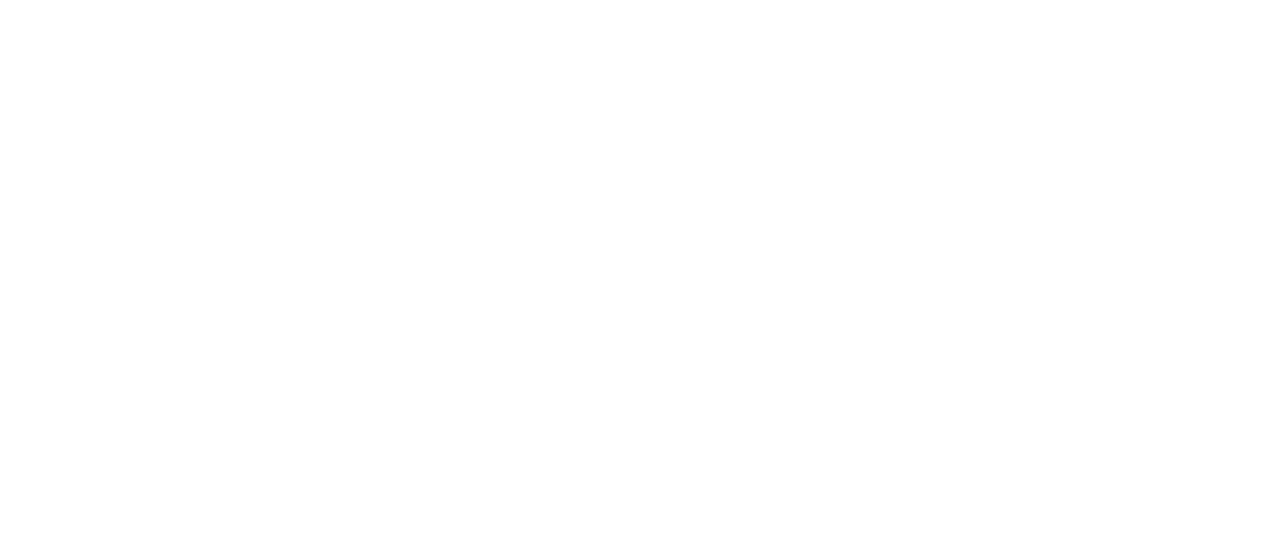
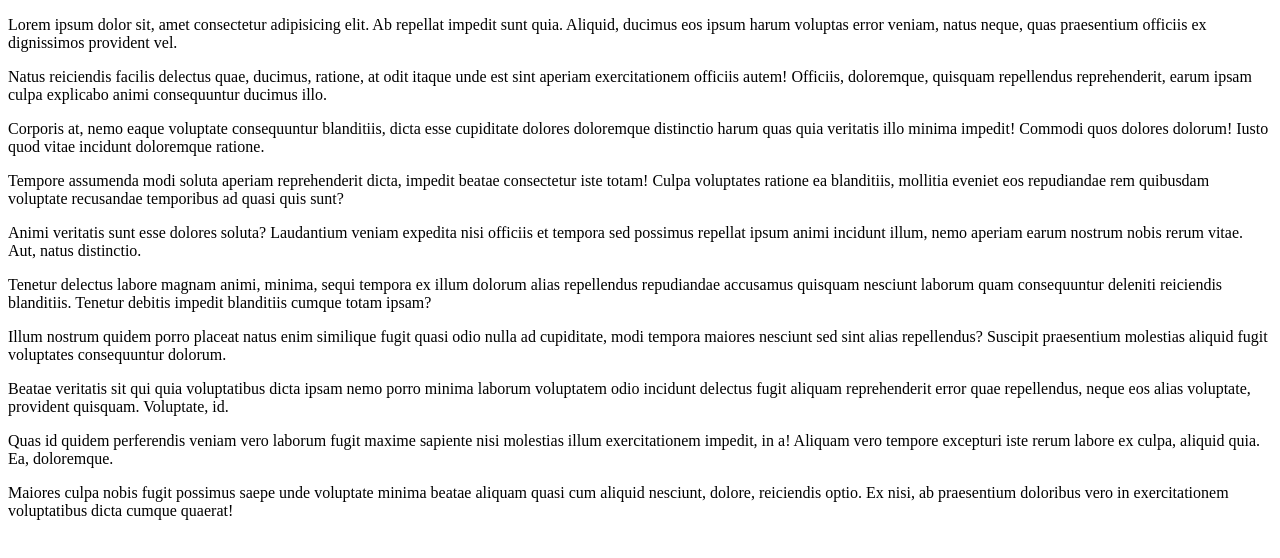
Before and after one commit to AlinurAbdyiskakov/new-lesson1, a plain HTML site: page index.html in a window 1280 px wide. Drawn offline with Linux system fonts and the light colour scheme.

Commit message:
add p and lorem

```diff
--- a/index.html
+++ b/index.html
@@ -1,16 +1,71 @@
 <!DOCTYPE html>
 <html lang="en">
-<head>
-    <meta charset="UTF-8">
-    <meta name="viewport" content="width=device-width, initial-scale=1.0">
+  <head>
+    <meta charset="UTF-8" />
+    <meta name="viewport" content="width=device-width, initial-scale=1.0" />
     <title>javascript1</title>
-</head>
-<body>
+  </head>
+  <body>
+    <p>
+      Lorem ipsum dolor sit, amet consectetur adipisicing elit. Ab repellat
+      impedit sunt quia. Aliquid, ducimus eos ipsum harum voluptas error veniam,
+      natus neque, quas praesentium officiis ex dignissimos provident vel.
+    </p>
+    <p>
+      Natus reiciendis facilis delectus quae, ducimus, ratione, at odit itaque
+      unde est sint aperiam exercitationem officiis autem! Officiis, doloremque,
+      quisquam repellendus reprehenderit, earum ipsam culpa explicabo animi
+      consequuntur ducimus illo.
+    </p>
+    <p>
+      Corporis at, nemo eaque voluptate consequuntur blanditiis, dicta esse
+      cupiditate dolores doloremque distinctio harum quas quia veritatis illo
+      minima impedit! Commodi quos dolores dolorum! Iusto quod vitae incidunt
+      doloremque ratione.
+    </p>
+    <p>
+      Tempore assumenda modi soluta aperiam reprehenderit dicta, impedit beatae
+      consectetur iste totam! Culpa voluptates ratione ea blanditiis, mollitia
+      eveniet eos repudiandae rem quibusdam voluptate recusandae temporibus ad
+      quasi quis sunt?
+    </p>
+    <p>
+      Animi veritatis sunt esse dolores soluta? Laudantium veniam expedita nisi
+      officiis et tempora sed possimus repellat ipsum animi incidunt illum, nemo
+      aperiam earum nostrum nobis rerum vitae. Aut, natus distinctio.
+    </p>
+    <p>
+      Tenetur delectus labore magnam animi, minima, sequi tempora ex illum
+      dolorum alias repellendus repudiandae accusamus quisquam nesciunt laborum
+      quam consequuntur deleniti reiciendis blanditiis. Tenetur debitis impedit
+      blanditiis cumque totam ipsam?
+    </p>
+    <p>
+      Illum nostrum quidem porro placeat natus enim similique fugit quasi odio
+      nulla ad cupiditate, modi tempora maiores nesciunt sed sint alias
+      repellendus? Suscipit praesentium molestias aliquid fugit voluptates
+      consequuntur dolorum.
+    </p>
+    <p>
+      Beatae veritatis sit qui quia voluptatibus dicta ipsam nemo porro minima
+      laborum voluptatem odio incidunt delectus fugit aliquam reprehenderit
+      error quae repellendus, neque eos alias voluptate, provident quisquam.
+      Voluptate, id.
+    </p>
+    <p>
+      Quas id quidem perferendis veniam vero laborum fugit maxime sapiente nisi
+      molestias illum exercitationem impedit, in a! Aliquam vero tempore
+      excepturi iste rerum labore ex culpa, aliquid quia. Ea, doloremque.
+    </p>
+    <p>
+      Maiores culpa nobis fugit possimus saepe unde voluptate minima beatae
+      aliquam quasi cum aliquid nesciunt, dolore, reiciendis optio. Ex nisi, ab
+      praesentium doloribus vero in exercitationem voluptatibus dicta cumque
+      quaerat!
+    </p>
     <!-- Internal -->
-    <script>
-
-    </script>
+    <script></script>
     <!-- External -->
     <script src="./scripts.js"></script>
-</body>
+  </body>
 </html>
```
